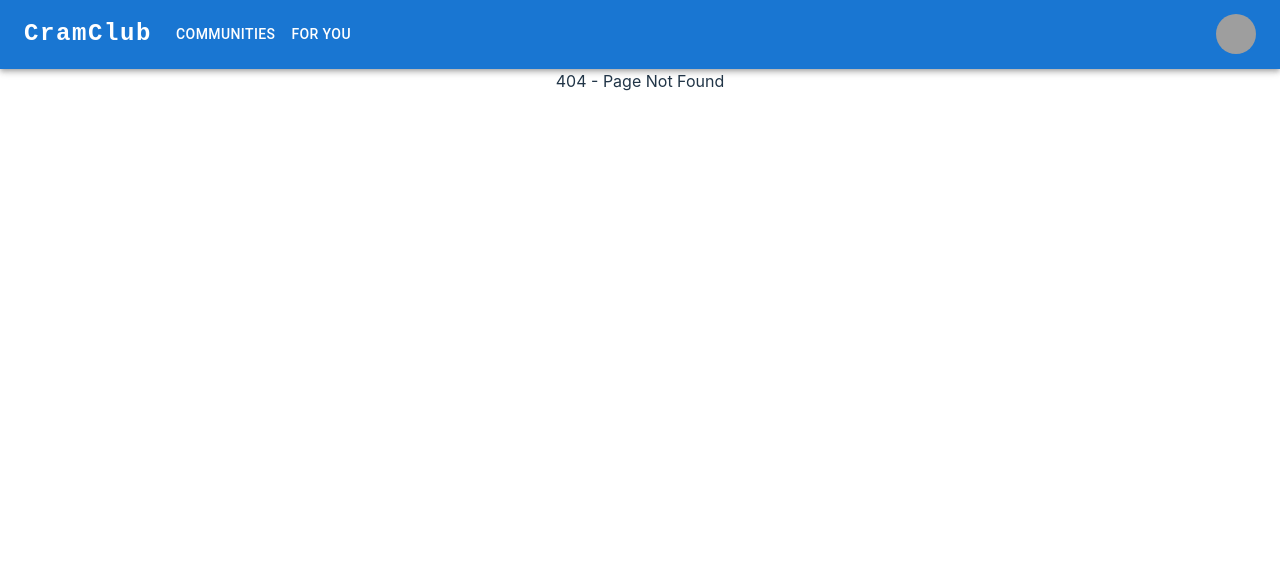
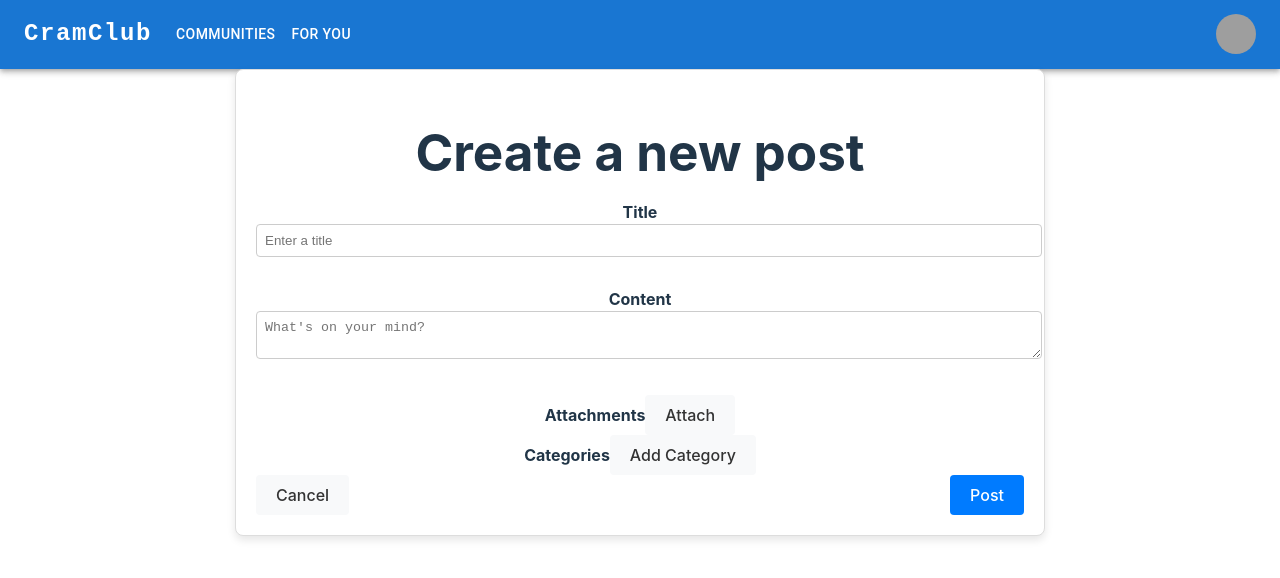
Before and after one commit to JadeCheah/CramClub, a React (Vite) app in the folder frontend/: page /add-post in a window 1280 px wide. Before the commit this address had no page. Shown: the top 578 px of the page. Built offline with nearby package versions, Linux system fonts and the light colour scheme; grey boxes are pictures that could not be loaded.

Commit message:
removed threadForm from threadsPage and replaced with add post button which navigates to threadFormPage

```diff
--- a/frontend/src/App.tsx
+++ b/frontend/src/App.tsx
@@ -7,6 +7,7 @@ import AuthScreen from './pages/AuthScreen';
 import ThreadsPage from './pages/ThreadsPage';
 import ProfilePage from './pages/ProfilePage';
 import AppHeader from './components/AppHeader';
+import ThreadFormPage from './pages/ThreadFormPage';
 
 import './App.css';
 
@@ -20,6 +21,7 @@ function App() {
         <Route path="/" element={ isAuthenticated? <Navigate to="/threads" /> : <AuthScreen />} />
         <Route path="/threads" element={ isAuthenticated ? <ThreadsPage /> : <Navigate to="/" /> } />
         <Route path="/profile" element={ isAuthenticated ? <ProfilePage /> : <Navigate to="/" /> } />
+        <Route path="/add-post" element={<ThreadFormPage />} />
         <Route path="*" element={ <div>404 - Page Not Found</div> } />
       </Routes>
     </BrowserRouter>
--- /dev/null
+++ b/frontend/src/pages/ThreadFormPage.css
@@ -0,0 +1,55 @@
+.thread-form-page {
+    width: 60%;
+    margin: 0 auto;
+    padding: 20px;
+    background-color: #fff;
+    border: 1px solid #ddd;
+    border-radius: 8px;
+    box-shadow: 0 4px 8px rgba(0, 0, 0, 0.1);
+}
+
+.thread-form-page h1 {
+    text-align: center;
+    margin-bottom: 20px;
+}
+
+.thread-form-page form {
+    display: flex;
+    flex-direction: column;
+}
+
+.thread-form-page label {
+    margin-bottom: 10px;
+    font-weight: bold;
+}
+
+.thread-form-page input,
+.thread-form-page textarea {
+    width: 100%;
+    padding: 8px;
+    margin-bottom: 20px;
+    border: 1px solid #ccc;
+    border-radius: 4px;
+}
+
+.thread-form-page .form-actions {
+    display: flex;
+    justify-content: space-between;
+}
+
+.thread-form-page button {
+    padding: 10px 20px;
+    border: none;
+    border-radius: 4px;
+    cursor: pointer;
+}
+
+.thread-form-page button[type="submit"] {
+    background-color: #007bff;
+    color: #fff;
+}
+
+.thread-form-page button[type="button"] {
+    background-color: #f8f9fa;
+    color: #333;
+}
--- /dev/null
+++ b/frontend/src/pages/ThreadFormPage.tsx
@@ -0,0 +1,62 @@
+import React, { useState } from 'react';
+import { useNavigate } from 'react-router-dom';
+import './ThreadFormPage.css';
+import axiosInstance from "../utils/axiosInstance";
+
+const ThreadFormPage: React.FC = () => {
+    const [title, setTitle] = useState("");
+    const [content, setContent] = useState("");
+    const navigate = useNavigate();
+
+    const handleSubmit = async (e: React.FormEvent) => {
+        e.preventDefault();
+        try {
+            await axiosInstance.post("/threads/", { title, content });
+            navigate("/threads");
+        } catch (error) {
+            console.error("Failed to create new thread: ", error);
+        }
+    };
+
+    return (
+        <div className="thread-form-page">
+            <h1>Create a new post</h1>
+            <form onSubmit={handleSubmit}>
+                <label>
+                    Title
+                    <input
+                        type="text"
+                        placeholder="Enter a title"
+                        value={title}
+                        onChange={(e) => setTitle(e.target.value)}
+                        required
+                    />
+                </label>
+                <label>
+                    Content
+                    <textarea
+                        placeholder="What's on your mind?"
+                        value={content}
+                        onChange={(e) => setContent(e.target.value)}
+                        required
+                    />
+                </label>
+                {/* placeholder buttons for attachments and categories */}
+                <div>
+                    <label>Attachments</label>
+                    <button type="button" disabled>Attach</button>
+                </div>
+                <div>
+                    <label>Categories</label>
+                    <button type="button" disabled>Add Category</button>
+                </div>
+                <div className="form-actions">
+                    <button type="button" onClick={() => navigate("/threads")}>Cancel</button>
+                    <button type="submit">Post</button>
+                </div>
+            </form>
+        </div>
+    );
+};
+
+export default ThreadFormPage;
--- a/frontend/src/pages/ThreadsPage.tsx
+++ b/frontend/src/pages/ThreadsPage.tsx
@@ -1,4 +1,5 @@
 import React, { useEffect, useState } from 'react';
+import { useNavigate } from 'react-router-dom';
 import ThreadList from "../components/ThreadList";
 import ThreadForm from "../components/ThreadForm";
 import './ThreadsPage.css';
@@ -12,7 +13,8 @@ interface Thread {
 
 const ThreadsPage: React.FC = () => {
     const [threads, setThreads] = useState<Thread[]>([]);
-    const [editingThread, setEditingThread] = useState<Thread | null>(null);
+    const navigate = useNavigate();
+    // const [editingThread, setEditingThread] = useState<Thread | null>(null);
 
     //fetch threads from backend
     const fetchThreads = async () => {
@@ -25,36 +27,34 @@ const ThreadsPage: React.FC = () => {
         }
     };
 
-    //Add a new thread
-    const addThread = async (thread: Omit<Thread, "id">) => {
-        try {
-            await axiosInstance.post("/threads/", thread);
-            fetchThreads();
-        } catch (error) {
-            console.error("Failed to add new thread: ", error);
-        }
-    };
+    // //Add a new thread
+    // const addThread = async (thread: Omit<Thread, "id">) => {
+    //     try {
+    //         await axiosInstance.post("/threads/", thread);
+    //         fetchThreads();
+    //     } catch (error) {
+    //         console.error("Failed to add new thread: ", error);
+    //     }
+    // };
 
-    //Update an existing thread
-    const updateThread = async (id: number, newThread: Omit<Thread, "id">) => {
-        try {
-            console.log(`Updating thread with id: ${id}`, newThread); // Debug message
-            await axiosInstance.put(`/threads/${id}`, newThread);
-            fetchThreads();
-            setEditingThread(null); //no more editing thread
-            console.log(`Thread with id: ${id} updated successfully`); // Debug message
-        } catch (error) {
-            console.error("Failed to update thread:", error);
-        }
-    };
+    // //Update an existing thread
+    // const updateThread = async (id: number, newThread: Omit<Thread, "id">) => {
+    //     try {
+    //         console.log(`Updating thread with id: ${id}`, newThread); // Debug message
+    //         await axiosInstance.put(`/threads/${id}`, newThread);
+    //         fetchThreads();
+    //         setEditingThread(null); //no more editing thread
+    //         console.log(`Thread with id: ${id} updated successfully`); // Debug message
+    //     } catch (error) {
+    //         console.error("Failed to update thread:", error);
+    //     }
+    // };
 
     //Delete a thread
     const deleteThread = async (id: number) => {
         try {
-            console.log(`Deleting thread with id: ${id}`); // Debug message
             await axiosInstance.delete(`/threads/${id}`);
             fetchThreads();
-            console.log(`Thread with id: ${id} deleted successfully`); // Debug message
         } catch (error) {
             console.error("Failed to delete thread: ", error);
         }
@@ -67,16 +67,22 @@ const ThreadsPage: React.FC = () => {
     return (
         <div className="thread-page">
             <h1>All Threads</h1>
-            <ThreadForm
+            <button
+                className="add-post-button"
+                onClick={() => navigate("/add-post")} // Navigate to ThreadFormPage
+            >
+                Add New Post
+            </button>
+            {/* <ThreadForm
                 onSubmit={addThread}
                 onUpdate={updateThread}
                 editingThread={editingThread}
                 setEditingThread={setEditingThread}
-            />
+            /> */}
             <ThreadList
                 threads={threads}
                 deleteThread={deleteThread}
-                setEditingThread={setEditingThread}
+                setEditingThread={() => {}}
             />
         </div>
     );
```
